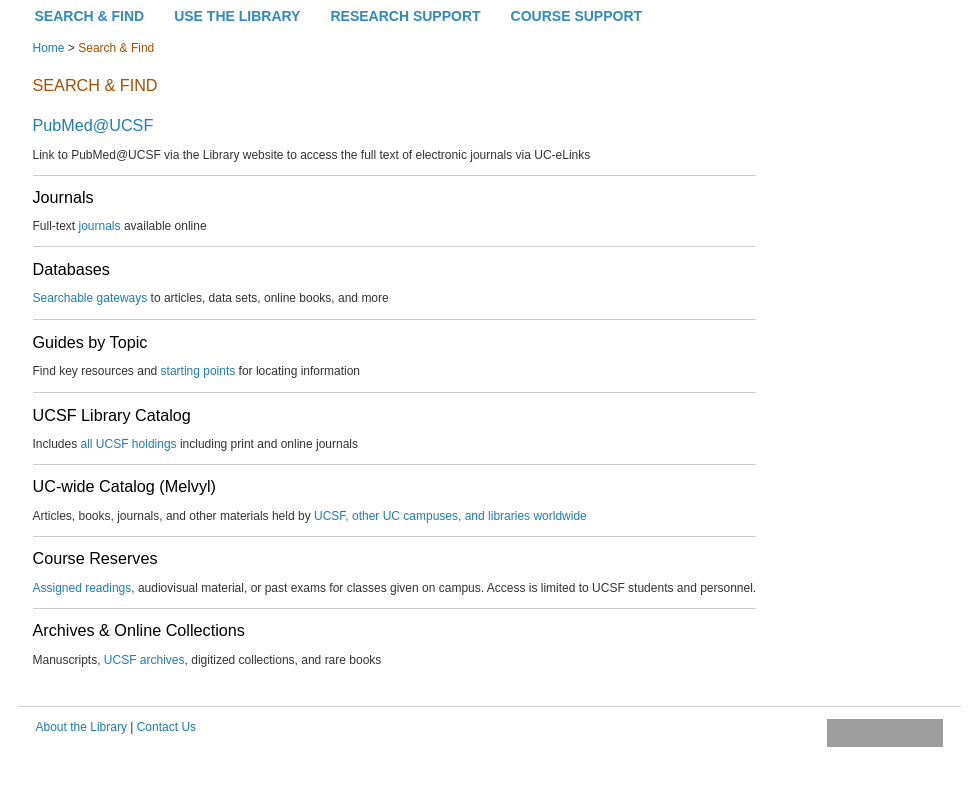
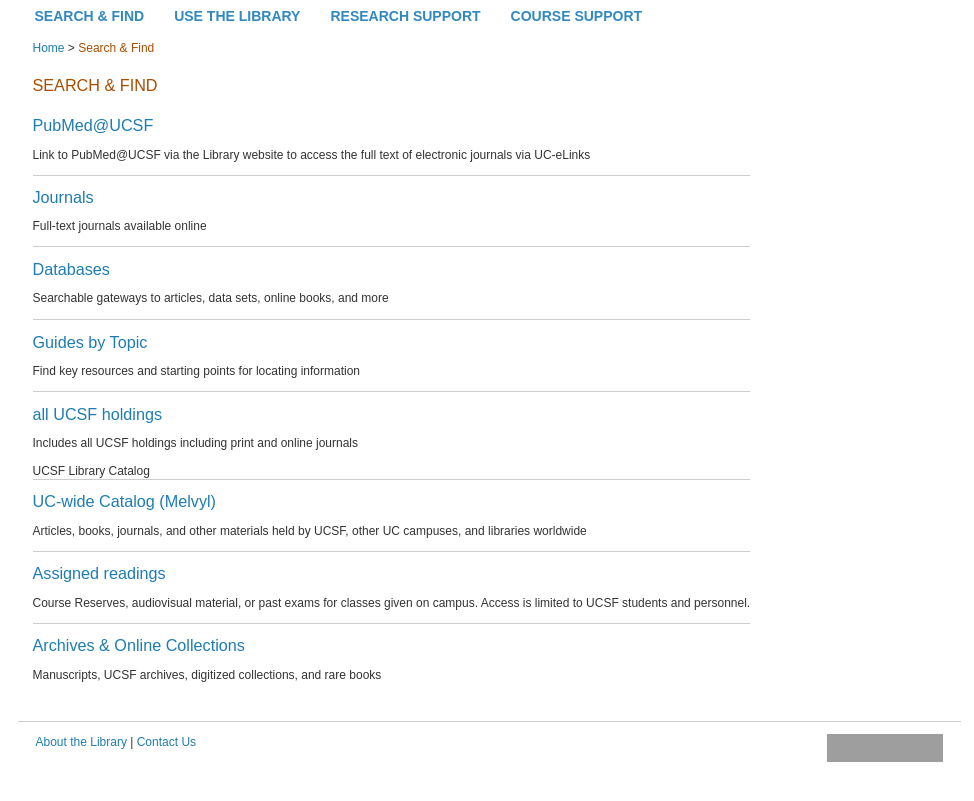
Before and after one commit to ucsf-ckm/library-menus, a Jekyll site: the page built from find/index.html, in a window 1280 px wide, cut to the strip 124-932 px from the top of the page. Shown: the top 801 px of the strip, without its empty margins (151-1125 px from the left). Built offline with Jekyll 4.4.1, drawn with Linux system fonts in a browser that asks for light colours; grey boxes are pictures that could not be loaded.

Commit message:
edit to make all headers links

```diff
--- a/find/index.html
+++ b/find/index.html
@@ -30,42 +30,42 @@
               </div>
             </div>
             <div class="panel-region-separator">&nbsp;</div><div class="panel-pane">
-            <div class="block-inner"><h2><span>Journals</span></h2>
-              <div class="content"><p>Full-text <a href="/collections/journals">journals</a> available online</p><ul>
+            <div class="block-inner"><h2><span><a href="/collections/journals">Journals</a></span></h2>
+              <div class="content"><p>Full-text journals available online</p><ul>
               </ul></div>
             </div>
           </div>
           <div class="panel-region-separator">&nbsp;</div><div class="panel-pane">
-          <div class="block-inner"><h2 class="title"><span>Databases</span></h2>
-            <div class="content"><p><span style="font-size: 12px; line-height: 15.984375px;"><a href="/db">Searchable gateways</a> to articles, data sets, online books, and more</span></p></div>
+          <div class="block-inner"><h2 class="title"><span><a href="/db">Databases</a></span></h2>
+            <div class="content"><p><span style="font-size: 12px; line-height: 15.984375px;">Searchable gateways to articles, data sets, online books, and more</span></p></div>
           </div>
         </div>
         <div class="panel-region-separator">&nbsp;</div><div class="panel-pane">
-        <div class="block-inner"><h2 class="title"><span>Guides by Topic</span></h2>
-          <div class="content"><p><span style="font-size: 12px; line-height: 15.984375px;">Find key resources and <a href="http://guides.ucsf.edu/">starting points</a> for locating information</span></p></div>
+        <div class="block-inner"><h2 class="title"><span><a href="http://guides.ucsf.edu/">Guides by Topic</a></span></h2>
+          <div class="content"><p><span>Find key resources and starting points for locating information</span></p></div>
         </div>
       </div>
       <div class="panel-region-separator">&nbsp;</div><div class="panel-pane  last no-separator">
-      <div class="block-inner"><h2 class="title"><span>UCSF Library Catalog</span></h2>
-        <div class="content"><p>Includes <a href="http://ucsfcat.library.ucsf.edu/">all UCSF holdings</a> including print and online journals</p>
+      <div class="block-inner"><h2 class="title"><span><a href="http://ucsfcat.library.ucsf.edu/">all UCSF holdings</a></span></h2>
+        <div class="content"><p>Includes all UCSF holdings including print and online journals</p>UCSF Library Catalog
         </div>
       </div>
     </div>
     <div class="panel-region-separator">&nbsp;</div><div class="panel-pane  last no-separator">
-    <div class="block-inner"><h2 class="title"><span>UC-wide Catalog (Melvyl)</span></h2>
-      <div class="content"><p>Articles, books, journals, and other materials held by <a href="https://ucsf.idm.oclc.org/login?url=http://ucsf.worldcat.org/">UCSF, other UC campuses, and libraries worldwide</a></p>
+    <div class="block-inner"><h2 class="title"><span><a href="https://ucsf.idm.oclc.org/login?url=http://ucsf.worldcat.org/">UC-wide Catalog (Melvyl)</a></span></h2>
+      <div class="content"><p>Articles, books, journals, and other materials held by UCSF, other UC campuses, and libraries worldwide</p>
       </div>
     </div>
   </div>
   <div class="panel-region-separator">&nbsp;</div><div class="panel-pane  last no-separator">
-  <div class="block-inner"><h2 class="title"><span>Course Reserves</span></h2>
-    <div class="content"><p><a href="/collections/reserves">Assigned readings</a>, audiovisual material, or past exams for classes given on campus. Access is limited to UCSF students and personnel.</p>
+  <div class="block-inner"><h2 class="title"><span><a href="/collections/reserves">Assigned readings</a></span></h2>
+    <div class="content"><p>Course Reserves, audiovisual material, or past exams for classes given on campus. Access is limited to UCSF students and personnel.</p>
     </div>
   </div>
 </div>
 <div class="panel-region-separator">&nbsp;</div><div class="panel-pane  last no-separator">
-<div class="block-inner"><h2 class="title"><span>Archives &amp; Online Collections</span></h2>
-  <div class="content"><p>Manuscripts,  <a href="/collections/archives">UCSF archives</a>, digitized collections, and rare books</p>
+<div class="block-inner"><h2 class="title"><span><a href="/collections/archives">Archives &amp; Online Collections</a></span></h2>
+  <div class="content"><p>Manuscripts, UCSF archives, digitized collections, and rare books</p>
 </div>
 </div>
 </div>
```
